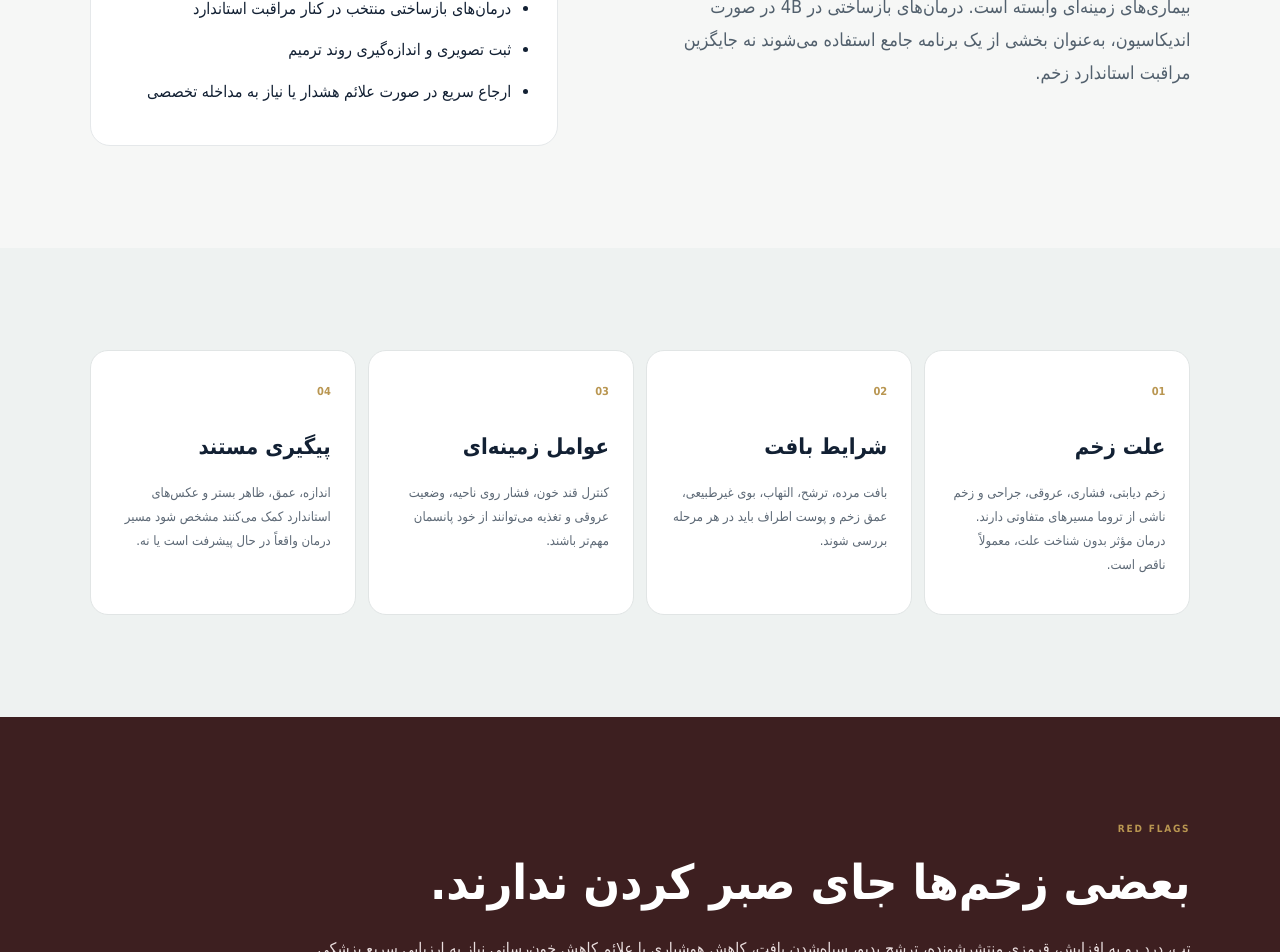
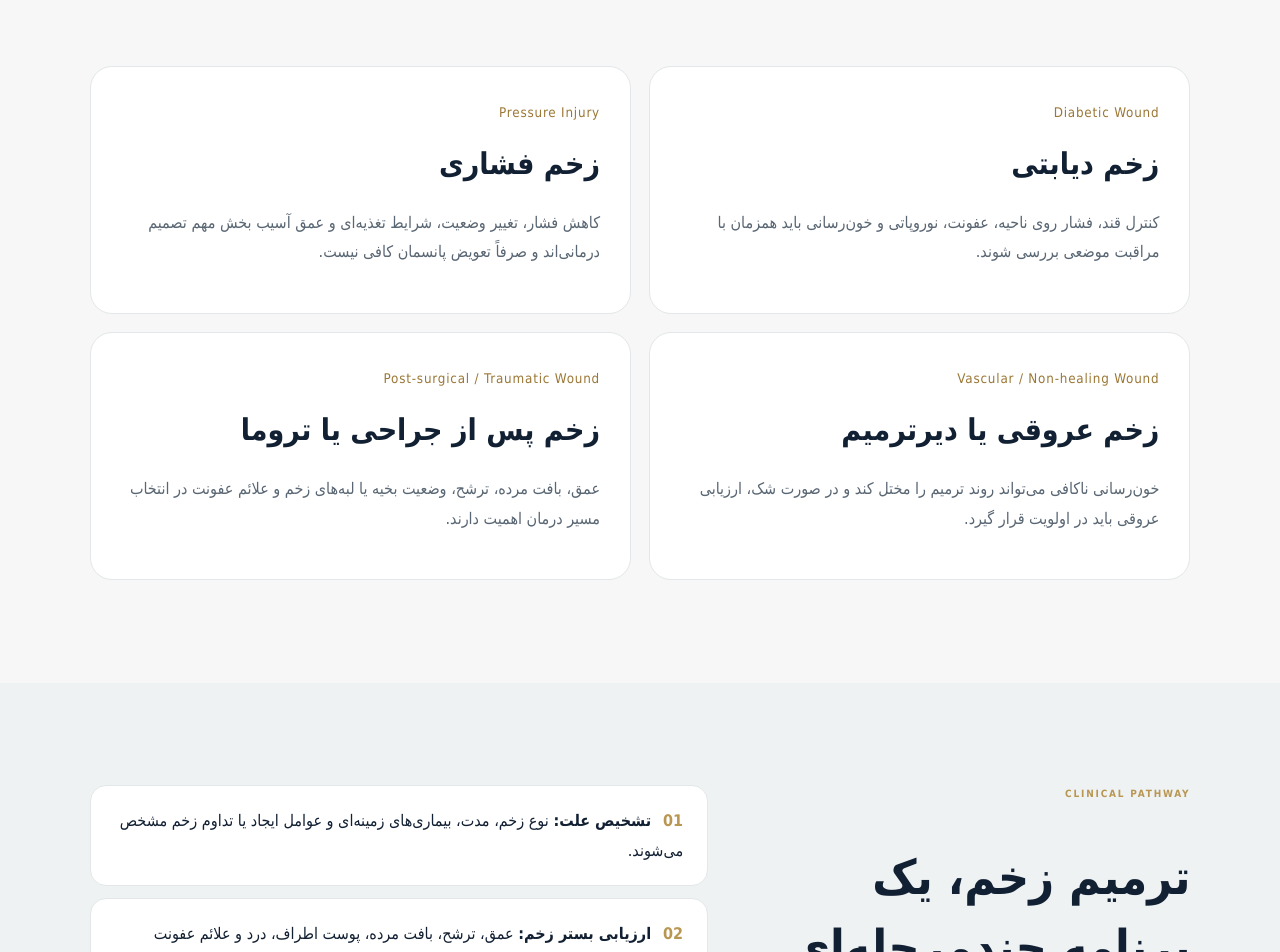
Before and after one commit to kianariai-alt/4B-Clinic-Web, a SvelteKit app: page /wounds in a window 1280 px wide. Shown: the part 800-1752 px from the top of the page. Built offline with nearby package versions, Linux system fonts and the light colour scheme.

Commit message:
feat: rebuild wounds as full clinical pathway page

```diff
--- a/src/routes/wounds/+page.svelte
+++ b/src/routes/wounds/+page.svelte
@@ -1,5 +1,19 @@
 <script>
-  import ServicePage from '$lib/components/ServicePage.svelte';
+  import ClinicalPathwayPage from '$lib/components/ClinicalPathwayPage.svelte';
+
+  const conditions = [
+    { title: 'زخم دیابتی', en: 'Diabetic Wound', text: 'کنترل قند، فشار روی ناحیه، عفونت، نوروپاتی و خون‌رسانی باید همزمان با مراقبت موضعی بررسی شوند.' },
+    { title: 'زخم فشاری', en: 'Pressure Injury', text: 'کاهش فشار، تغییر وضعیت، شرایط تغذیه‌ای و عمق آسیب بخش مهم تصمیم درمانی‌اند و صرفاً تعویض پانسمان کافی نیست.' },
+    { title: 'زخم عروقی یا دیرترمیم', en: 'Vascular / Non-healing Wound', text: 'خون‌رسانی ناکافی می‌تواند روند ترمیم را مختل کند و در صورت شک، ارزیابی عروقی باید در اولویت قرار گیرد.' },
+    { title: 'زخم پس از جراحی یا تروما', en: 'Post-surgical / Traumatic Wound', text: 'عمق، بافت مرده، ترشح، وضعیت بخیه یا لبه‌های زخم و علائم عفونت در انتخاب مسیر درمان اهمیت دارند.' }
+  ];
+
+  const steps = [
+    { title: 'تشخیص علت', text: 'نوع زخم، مدت، بیماری‌های زمینه‌ای و عوامل ایجاد یا تداوم زخم مشخص می‌شوند.' },
+    { title: 'ارزیابی بستر زخم', text: 'عمق، ترشح، بافت مرده، پوست اطراف، درد و علائم عفونت بررسی و ثبت می‌شوند.' },
+    { title: 'کنترل عوامل زمینه‌ای', text: 'فشار، خون‌رسانی، قند خون، تغذیه و مراقبت استاندارد همزمان با درمان موضعی مدیریت می‌شوند.' },
+    { title: 'درمان و پیگیری', text: 'در صورت اندیکاسیون، درمان‌های بازساختی منتخب به برنامه افزوده و روند ترمیم با عکس و اندازه‌گیری مستند می‌شود.' }
+  ];
 </script>
 
 <svelte:head>
@@ -8,36 +22,20 @@
   <link rel="canonical" href="https://4b-clinic.com/wounds" />
 </svelte:head>
 
-<ServicePage
+<ClinicalPathwayPage
+  eyebrow="WOUND • HEALING • TISSUE"
   title="زخم‌های مزمن و دیرترمیم"
-  subtitle="زخم مزمن فقط یک سطح آسیب‌دیده نیست؛ علت زمینه‌ای باید کنترل شود."
-  description="درمان زخم مزمن به خون‌رسانی، عفونت، فشار، قند خون، تغذیه، بافت مرده و بیماری‌های زمینه‌ای وابسته است. درمان‌های بازساختی در 4B در صورت اندیکاسیون، به‌عنوان بخشی از یک برنامه جامع استفاده می‌شوند نه جایگزین مراقبت استاندارد زخم."
-  bullets={[
-    'ارزیابی علت و مدت زخم',
-    'بررسی علائم عفونت و وضعیت بافت',
-    'توجه به خون‌رسانی و فشار موضعی',
-    'درمان‌های بازساختی منتخب در کنار مراقبت استاندارد',
-    'ثبت تصویری و اندازه‌گیری روند ترمیم',
-    'ارجاع سریع در صورت علائم هشدار یا نیاز به مداخله تخصصی'
-  ]}
+  titleAccent="نیاز به درمان علت و خود زخم دارند"
+  intro="زخم مزمن فقط یک سطح آسیب‌دیده نیست. خون‌رسانی، عفونت، فشار، قند خون، تغذیه و کیفیت بافت همگی می‌توانند روند ترمیم را تغییر دهند."
+  {conditions}
+  pathwayTitle="ترمیم زخم، یک برنامه چندمرحله‌ای است"
+  pathwayIntro="درمان‌های بازساختی تنها زمانی معنا پیدا می‌کنند که مراقبت استاندارد و عوامل زمینه‌ای نیز همزمان مدیریت شوند."
+  {steps}
+  noteTitle="علائم هشدار"
+  note="تب، درد رو به افزایش، قرمزی منتشرشونده، ترشح بدبو، سیاه‌شدن بافت یا علائم کاهش خون‌رسانی نیازمند ارزیابی سریع پزشکی هستند. در این شرایط اولویت با درمان ایمن و فوری است."
+  ctaTitle="برای ارزیابی زخم، روند قبلی درمان را همراه داشته باشید."
+  ctaText="گزارش‌های عروقی، قند خون، کشت، جراحی‌های قبلی و عکس‌های قبلی زخم می‌توانند به تصمیم‌گیری دقیق‌تر کمک کنند."
+  ctaLabel="درخواست ارزیابی زخم"
+  backHref="/"
+  backLabel="بازگشت به صفحه اصلی"
 />
-
-<section class="section wound-grid">
-  <article><span>01</span><h2>علت زخم</h2><p>زخم دیابتی، فشاری، عروقی، جراحی و زخم ناشی از تروما مسیرهای متفاوتی دارند. درمان مؤثر بدون شناخت علت، معمولاً ناقص است.</p></article>
-  <article><span>02</span><h2>شرایط بافت</h2><p>بافت مرده، ترشح، التهاب، بوی غیرطبیعی، عمق زخم و پوست اطراف باید در هر مرحله بررسی شوند.</p></article>
-  <article><span>03</span><h2>عوامل زمینه‌ای</h2><p>کنترل قند خون، فشار روی ناحیه، وضعیت عروقی و تغذیه می‌توانند از خود پانسمان مهم‌تر باشند.</p></article>
-  <article><span>04</span><h2>پیگیری مستند</h2><p>اندازه، عمق، ظاهر بستر و عکس‌های استاندارد کمک می‌کنند مشخص شود مسیر درمان واقعاً در حال پیشرفت است یا نه.</p></article>
-</section>
-
-<section class="section warning-section">
-  <div><div class="eyebrow">RED FLAGS</div><h2>بعضی زخم‌ها جای صبر کردن ندارند.</h2><p>تب، درد رو به افزایش، قرمزی منتشرشونده، ترشح بدبو، سیاه‌شدن بافت، کاهش هوشیاری یا علائم کاهش خون‌رسانی نیاز به ارزیابی سریع پزشکی دارند. در این شرایط اولویت با درمان ایمن و فوری است، نه برنامه‌های بازساختی انتخابی.</p></div>
-</section>
-
-<section class="section wound-cta">
-  <div><div class="eyebrow">WOUND ASSESSMENT</div><h2>برای ارزیابی زخم، سابقه بیماری و روند قبلی درمان را همراه داشته باشید.</h2><p>گزارش‌های عروقی، قند خون، کشت، جراحی‌های قبلی و عکس‌های قبلی زخم می‌توانند به تصمیم‌گیری کمک کنند.</p></div>
-  <a class="button" href="/contact">درخواست ارزیابی زخم</a>
-</section>
-
-<style>
-  .wound-grid{display:grid;grid-template-columns:repeat(4,1fr);gap:12px;background:#eef2f1}.wound-grid article{background:#fff;border:1px solid #e1e5e5;border-radius:18px;padding:24px}.wound-grid span{color:#b99651;font-size:11px;font-weight:900}.wound-grid h2{font-size:22px;margin:22px 0 8px}.wound-grid p{color:#5d6976;font-size:13px}.warning-section{background:#3d1f20;color:#fff}.warning-section h2{font-size:clamp(28px,4vw,48px);line-height:1.45;margin:10px 0}.warning-section p{max-width:900px;color:#eadede}.wound-cta{display:flex;justify-content:space-between;align-items:end;gap:40px;background:#07172b;color:#fff}.wound-cta h2{font-size:clamp(28px,4vw,48px);line-height:1.45;margin:10px 0}.wound-cta p{max-width:820px;color:#c6d0da}@media(max-width:980px){.wound-grid{grid-template-columns:1fr 1fr}.wound-cta{align-items:flex-start;flex-direction:column}}@media(max-width:620px){.wound-grid{grid-template-columns:1fr}}
-</style>
```
